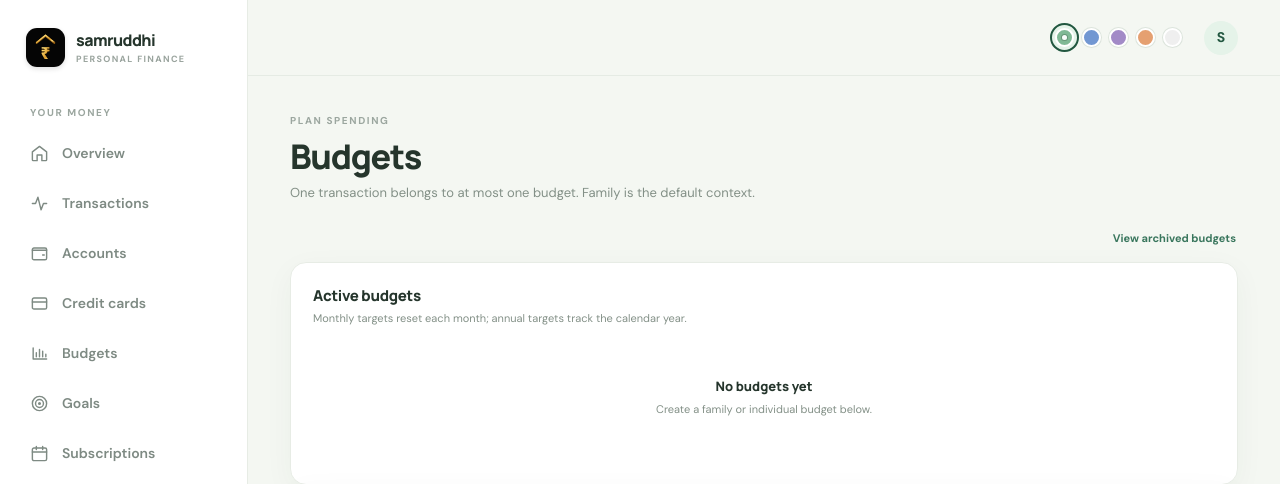
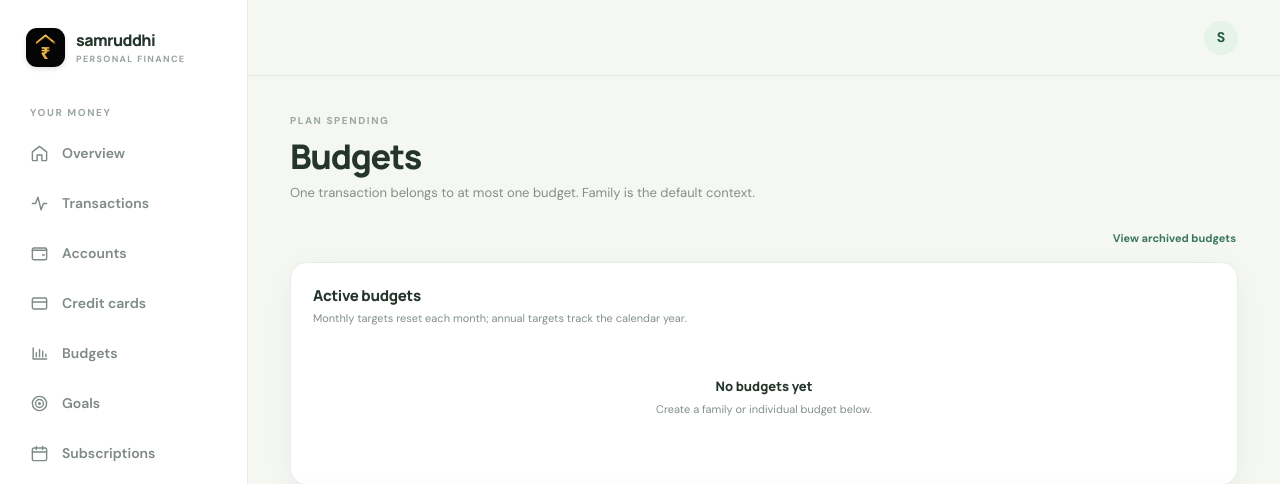
Before and after one commit to digitalrockstar/samruddhi-fin, a Flask app: template templates/budgets.html in a window 1280 px wide. Shown: the top 484 px of the page. Run offline with Flask 3, Linux system fonts and the light colour scheme; the template is opened without the code that fills it: values that come from a table or form of the project are taken from there, others are empty; some libraries are stand-ins or nearby versions.

Commit message:
Move theme picker out of sticky header

```diff
--- a/templates/base.html
+++ b/templates/base.html
@@ -41,13 +41,6 @@
     <header class="topbar">
       <a class="mobile-brand" href="{{ url_for('dashboard') }}"><img class="brand-mark-image mobile-brand-mark" src="{{ url_for('static', filename='favicon.svg') }}?v=20261028-gold-mark" alt=""><strong>samruddhi</strong></a>
       <div class="topbar-spacer"></div>
-      <div class="theme-picker" aria-label="Choose colour theme">
-        <button type="button" class="theme-dot mint" data-theme-choice="mint" aria-label="Mint theme"></button>
-        <button type="button" class="theme-dot blue" data-theme-choice="blue" aria-label="Blue theme"></button>
-        <button type="button" class="theme-dot violet" data-theme-choice="violet" aria-label="Violet theme"></button>
-        <button type="button" class="theme-dot peach" data-theme-choice="peach" aria-label="Peach theme"></button>
-        <button type="button" class="theme-dot dark" data-theme-choice="dark" aria-label="Dark theme" title="Dark theme"></button>
-      </div>
       <a class="avatar" href="{{ url_for('change_password') }}" aria-label="Change password" title="Change password">{{ current_member.name[:1]|upper if current_member else 'S' }}</a>
     </header>
     <div class="page-content">
```
